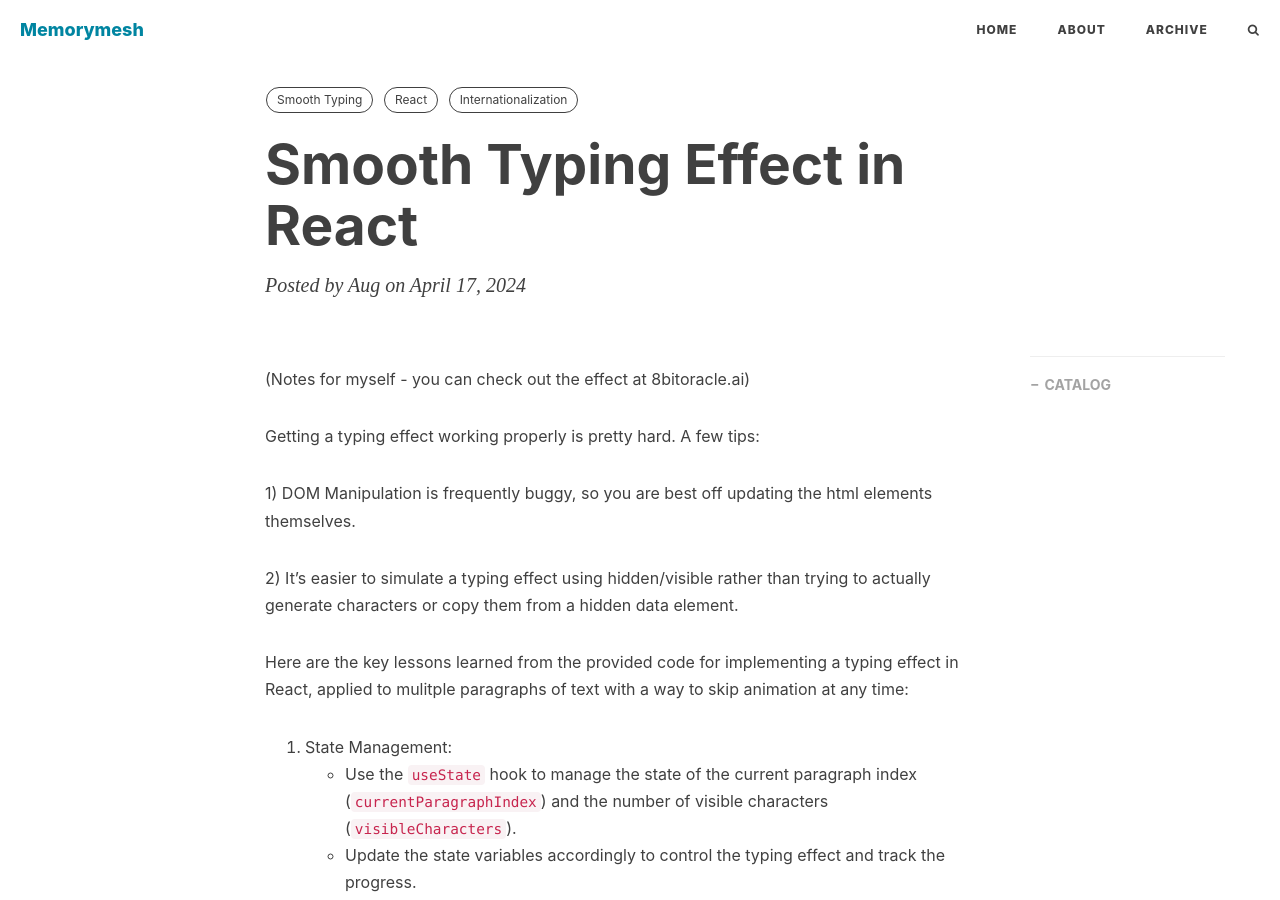
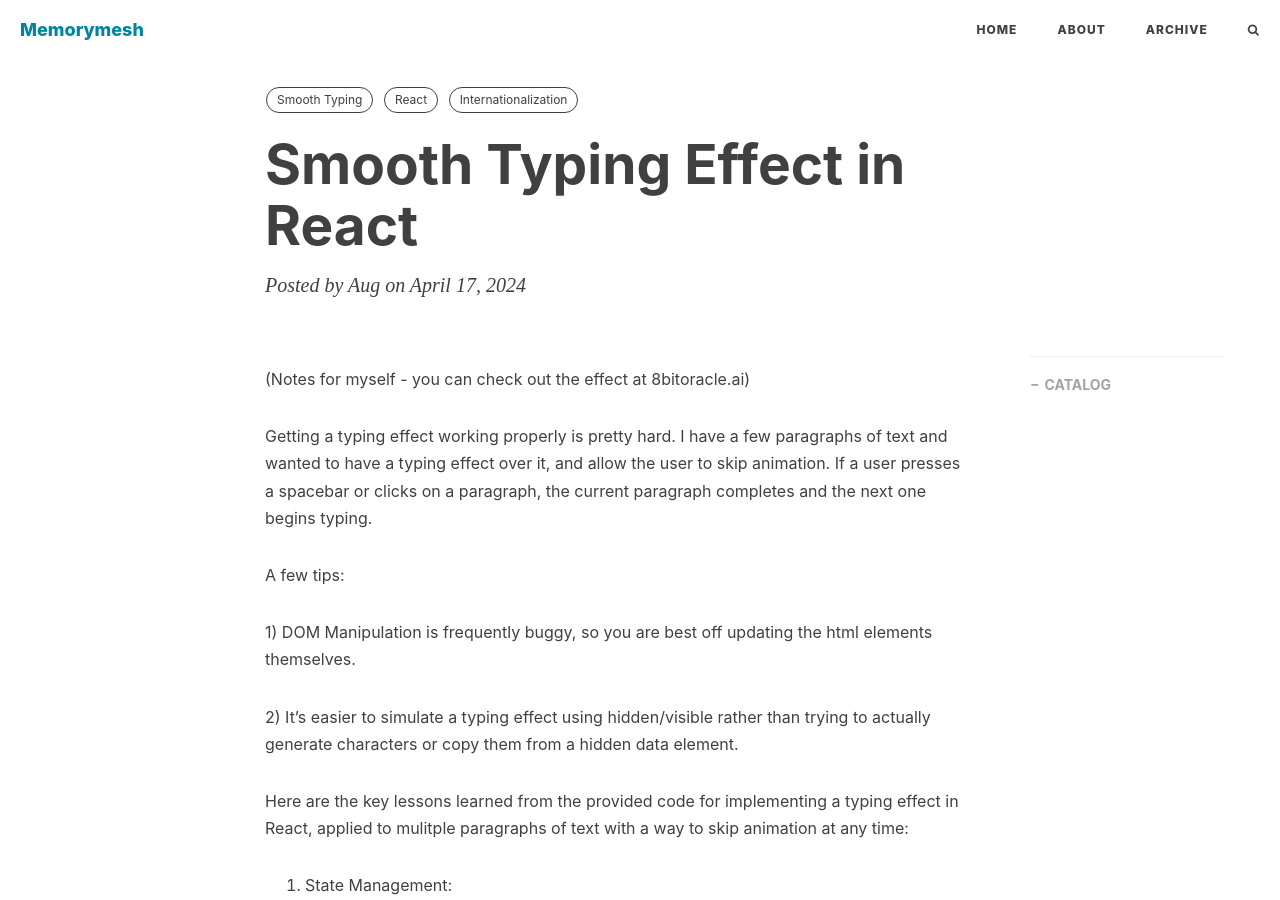
Before and after one commit to augchan42/augchan42.github.io, a Jekyll site: the page built from _posts/2024-04-17-Smooth Typing Effect in React.md, in a window 1280 px wide and 900 px high. Built offline with Jekyll 4.4.1, drawn with Linux system fonts in a browser that asks for light colours; nearby versions of some CDN libraries; comment, search, counter and statistics services are not loaded; some of the changed text lies outside the part shown.

```diff
--- a/_posts/2024-04-17-Smooth Typing Effect in React.md
+++ b/_posts/2024-04-17-Smooth Typing Effect in React.md
@@ -12,12 +12,14 @@ tags:
 
 (Notes for myself - you can check out the effect at 8bitoracle.ai)
 
-Getting a typing effect working properly is pretty hard.  A few tips:
+Getting a typing effect working properly is pretty hard.  I have a few paragraphs of text and wanted to have a typing effect over it, and allow the user to skip animation.  If a user presses a spacebar or clicks on a paragraph, the current paragraph completes and the next one begins typing.
+
+A few tips:
 
 1) DOM Manipulation is frequently buggy, so you are best off updating the html elements themselves.
 
-2) It's easier to simulate a typing effect using hidden/visible rather than trying to
-actually generate characters or copy them from a hidden data element.
+2) It's easier to simulate a typing effect using hidden/visible rather than trying
+to actually generate characters or copy them from a hidden data element.
 
 Here are the key lessons learned from the provided code for implementing a typing effect in React, applied to mulitple paragraphs of text with a way to skip animation at any time:
 
```
Also changed, not shown: _posts/2024-04-17-Claude vs GPT4 Coding Assistants.md (added, +23 -0 lines).
